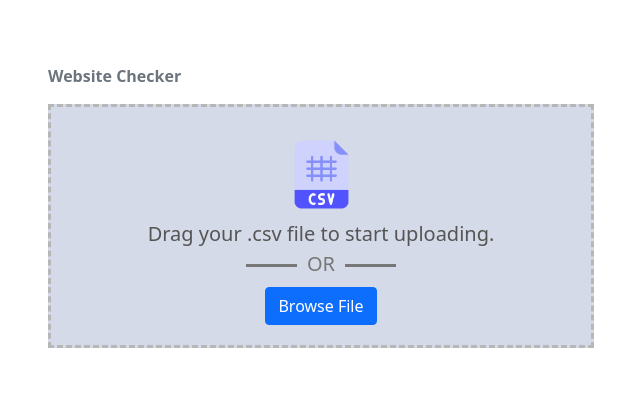
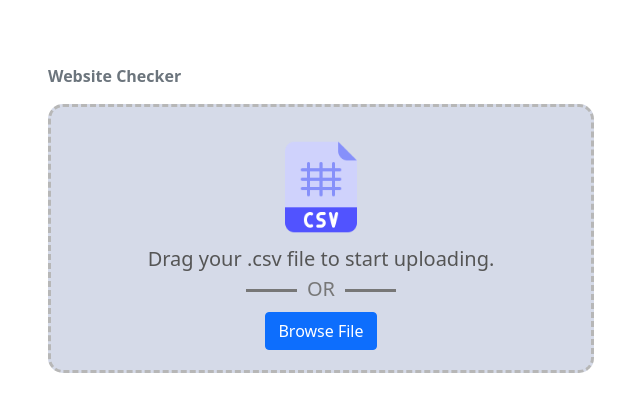
Before and after one commit to Kadphol/website-checker, a React (Create React App) app in the folder frontend/: page / in a window 1280 px wide. Shown: the top 412 px of the page, without its empty margins (319-959 px from the left). Built offline with nearby package versions, Linux system fonts and the light colour scheme.

Commit message:
Fix border-radius, icon width size

```diff
--- a/frontend/src/components/uploader/uploader.styles.ts
+++ b/frontend/src/components/uploader/uploader.styles.ts
@@ -6,7 +6,7 @@ export const baseStyle:CSS.Properties = {
     padding: '20px',
     margin: '10px 0',
     borderWidth: '3',
-    borderRadius: '3',
+    borderRadius: '15px',
     borderColor: '#B7B7B7',
     borderStyle: 'dashed',
     backgroundColor: '#D5DAE8',
@@ -41,7 +41,7 @@ export const textStyle: CSS.Properties = {
 }
 
 export const iconStyle: CSS.Properties = {
-  maxWidth: '15%',
+  maxWidth: '20%',
   height: 'auto',
   margin: '10px'
 }
```
